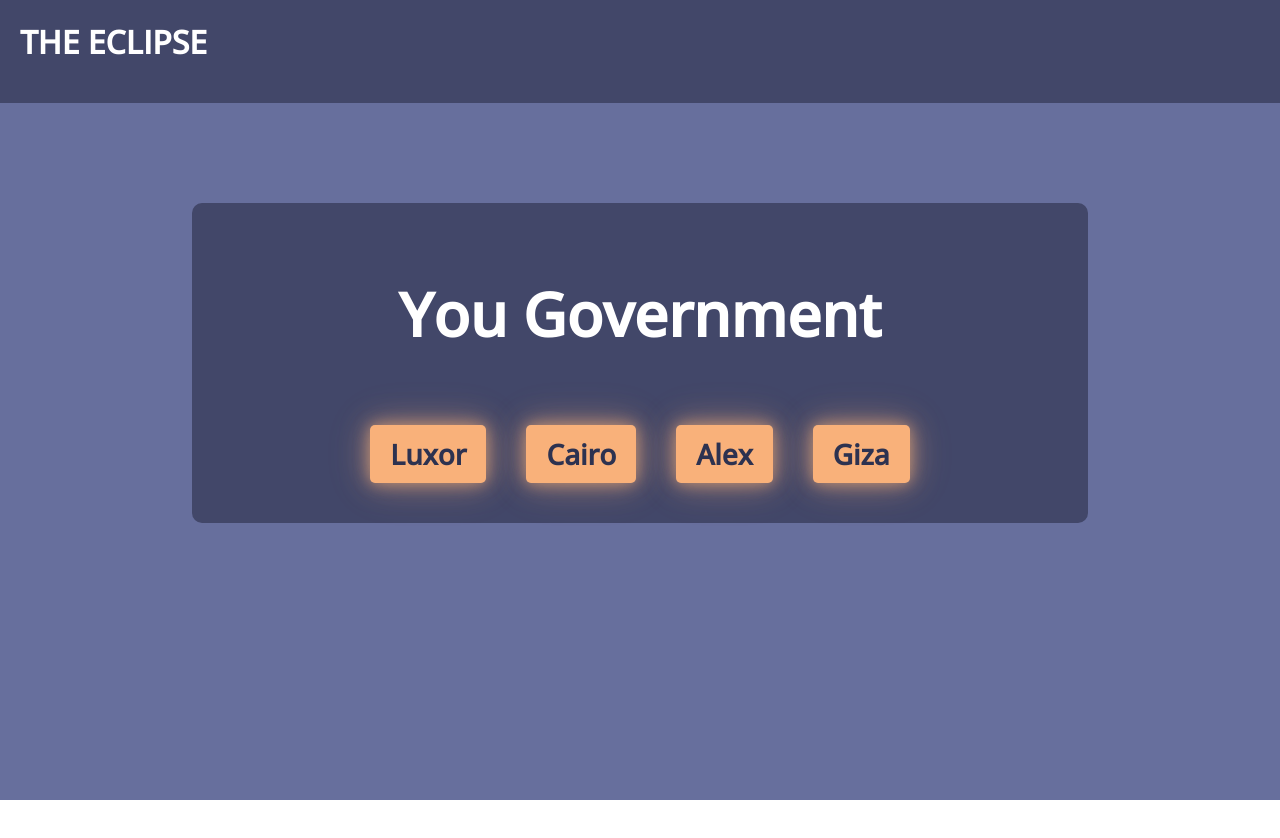
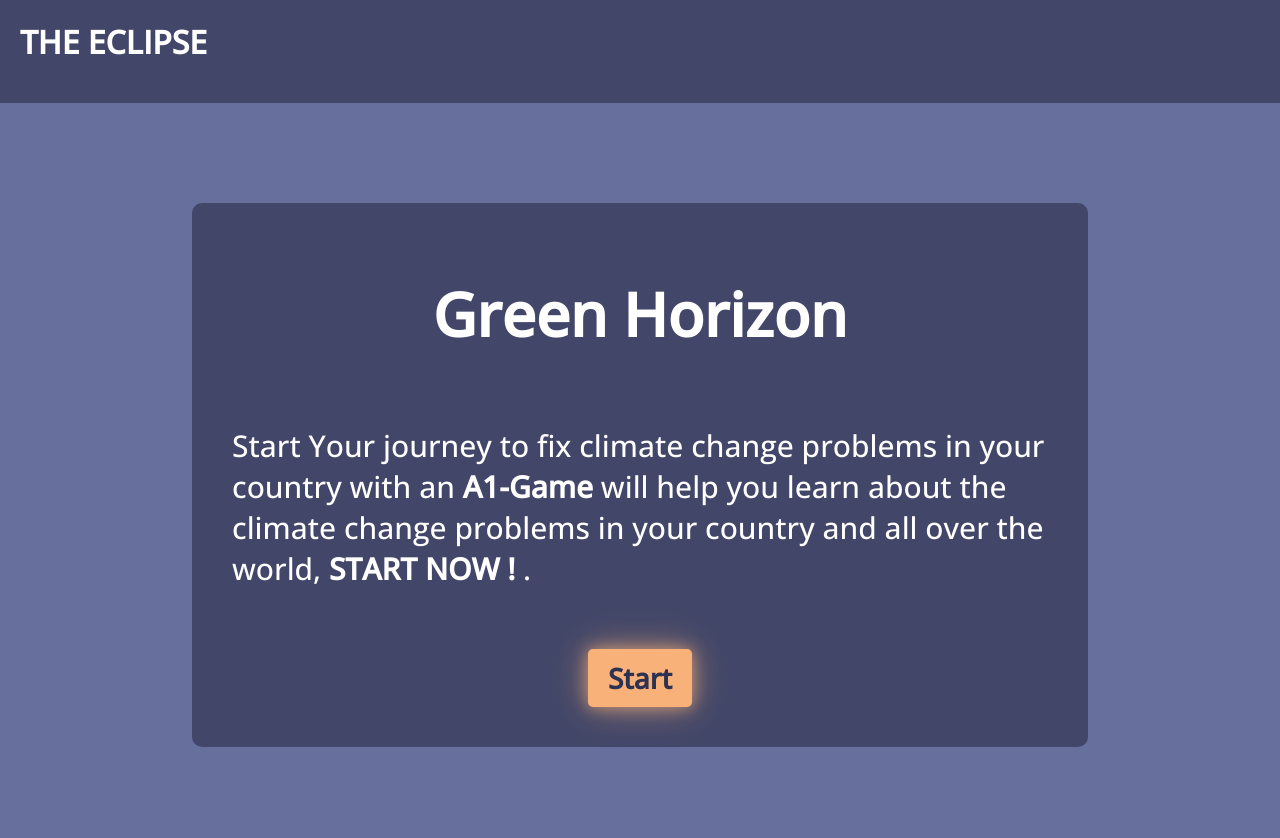
Before and after one commit to Ahmed200644/test, a plain HTML site: page female.html in a window 1280 px wide. Before the commit the page ends 800 px from the top, so only its background shows below. Drawn offline with nearby package versions, Linux system fonts and the light colour scheme.

Commit message:
Update female.html

```diff
--- a/female.html
+++ b/female.html
@@ -27,13 +27,15 @@
         <div class="wrapper d-grid gap-20">
           <!-- Start Quick Draft Widget -->
           <div class="quick-draft p-20 rad-10">
-            <h2 class="Green-Horizon">You Government</h2>
-
+            <h2 class="Green-Horizon">Green Horizon</h2>
+            <p class="par mt-0 mb-20 fs-15">
+              Start Your journey to fix climate change problems in your country
+              with an <strong>A1-Game </strong>will help you learn about the
+              climate change problems in your country and all over the
+              world,<strong> START NOW ! </strong>.
+            </p>
             <div class="button-container">
-              <a class="start" href="luxor.html">Luxor</a>
-              <a class="start" href="cairo.html">Cairo</a>
-              <a class="start" href="alex.html">Alex</a>
-              <a class="start" href="giza.html">Giza</a>
+              <a class="start" href="second.html">Start</a>
             </div>
           </div>
           <!-- End Quick Draft Widget -->
```
